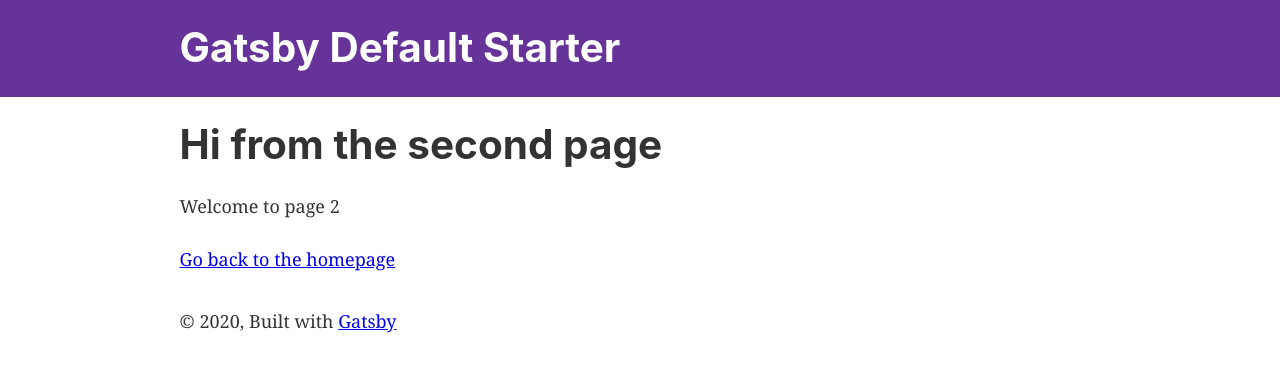
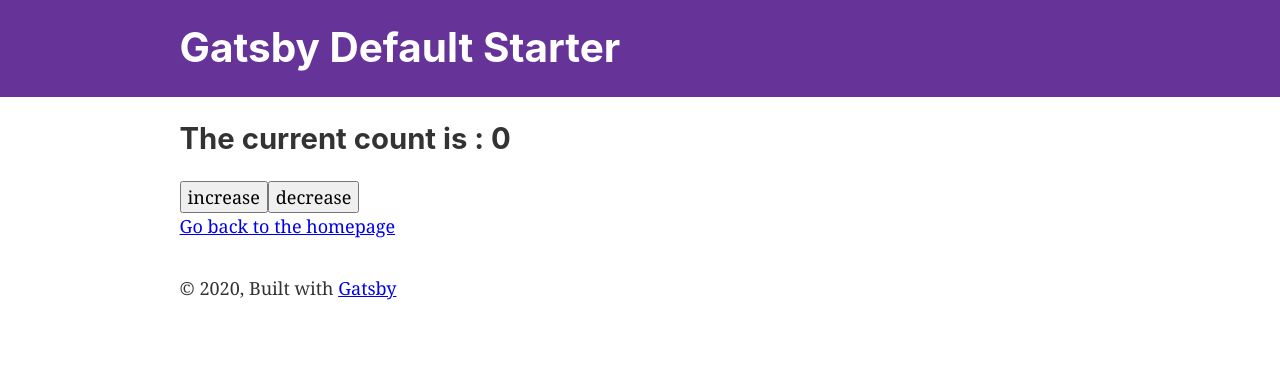
Before and after one commit to cheal3/gatsby, a Gatsby site: page /page-2 in a window 1280 px wide. Built offline with nearby package versions, Linux system fonts and the light colour scheme; Gatsby itself is replaced by a stand-in of ours.

Commit message:
ducks 패턴

```diff
--- /dev/null
+++ b/src/components/Counter.js
@@ -0,0 +1,17 @@
+import React from "react"
+import { useSelector, useDispatch } from "react-redux"
+import { increment, decrement } from "../redux/ducks/counter"
+
+export default () => {
+  const count = useSelector(state => state.counter.count)
+  const dispatch = useDispatch()
+
+  return (
+    <div>
+      <h2>The current count is : {count}</h2>
+
+      <button onClick={() => dispatch(increment())}> increase </button>
+      <button onClick={() => dispatch(decrement())}> decrease </button>
+    </div>
+  )
+}
--- a/src/pages/page-2.js
+++ b/src/pages/page-2.js
@@ -3,14 +3,18 @@ import { Link } from "gatsby"
 
 import Layout from "../components/layout"
 import SEO from "../components/seo"
+import { Provider } from "react-redux"
+import store from "../redux/store"
+import Counter from "../components/Counter"
 
 const SecondPage = () => (
-  <Layout>
-    <SEO title="Page two" />
-    <h1>Hi from the second page</h1>
-    <p>Welcome to page 2</p>
-    <Link to="/">Go back to the homepage</Link>
-  </Layout>
+  <Provider store={store}>
+    <Layout>
+      <SEO title="Page two" />
+      <Counter />
+      <Link to="/">Go back to the homepage</Link>
+    </Layout>
+  </Provider>
 )
 
 export default SecondPage
--- /dev/null
+++ b/src/redux/ducks/counter.js
@@ -0,0 +1,25 @@
+const INCREMENT = "counter/increment"
+const DECREMENT = "counter/decrement"
+
+export const increment = () => ({
+  type: INCREMENT,
+})
+
+export const decrement = () => ({
+  type: DECREMENT,
+})
+
+const initialState = {
+  count: 0,
+}
+
+export default (state = initialState, action) => {
+  switch (action.type) {
+    case INCREMENT:
+      return { ...state, count: state.count + 1 }
+    case DECREMENT:
+      return { ...state, count: state.count - 1 }
+    default:
+      return state
+  }
+}
--- /dev/null
+++ b/src/redux/store.js
@@ -0,0 +1,11 @@
+import { combineReducers, createStore } from "redux"
+import counter from "./ducks/counter"
+import { composeWithDevTools } from "redux-devtools-extension"
+
+const reducer = combineReducers({
+  counter: counter,
+})
+
+const store = createStore(reducer, composeWithDevTools())
+
+export default store
```
